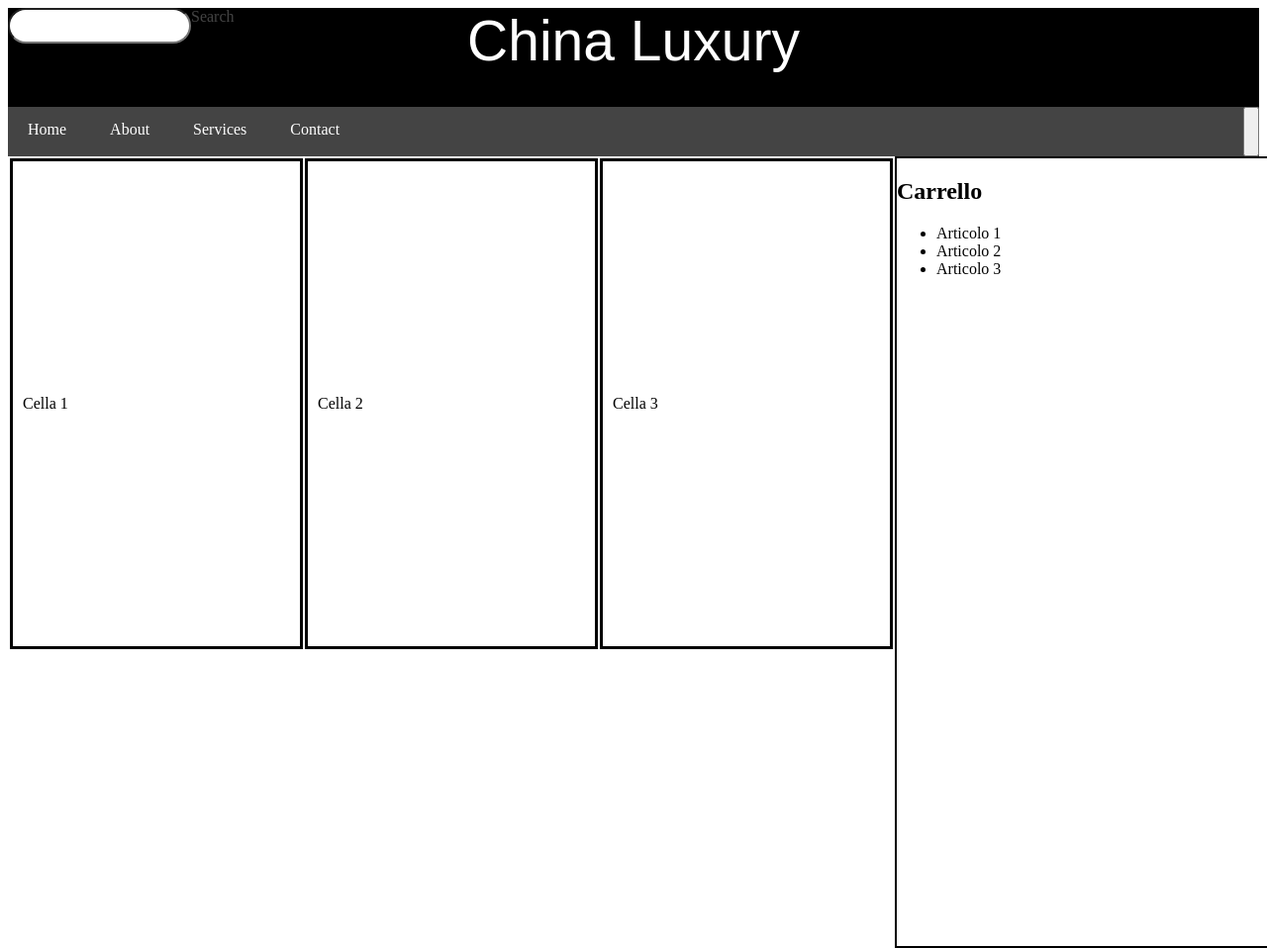
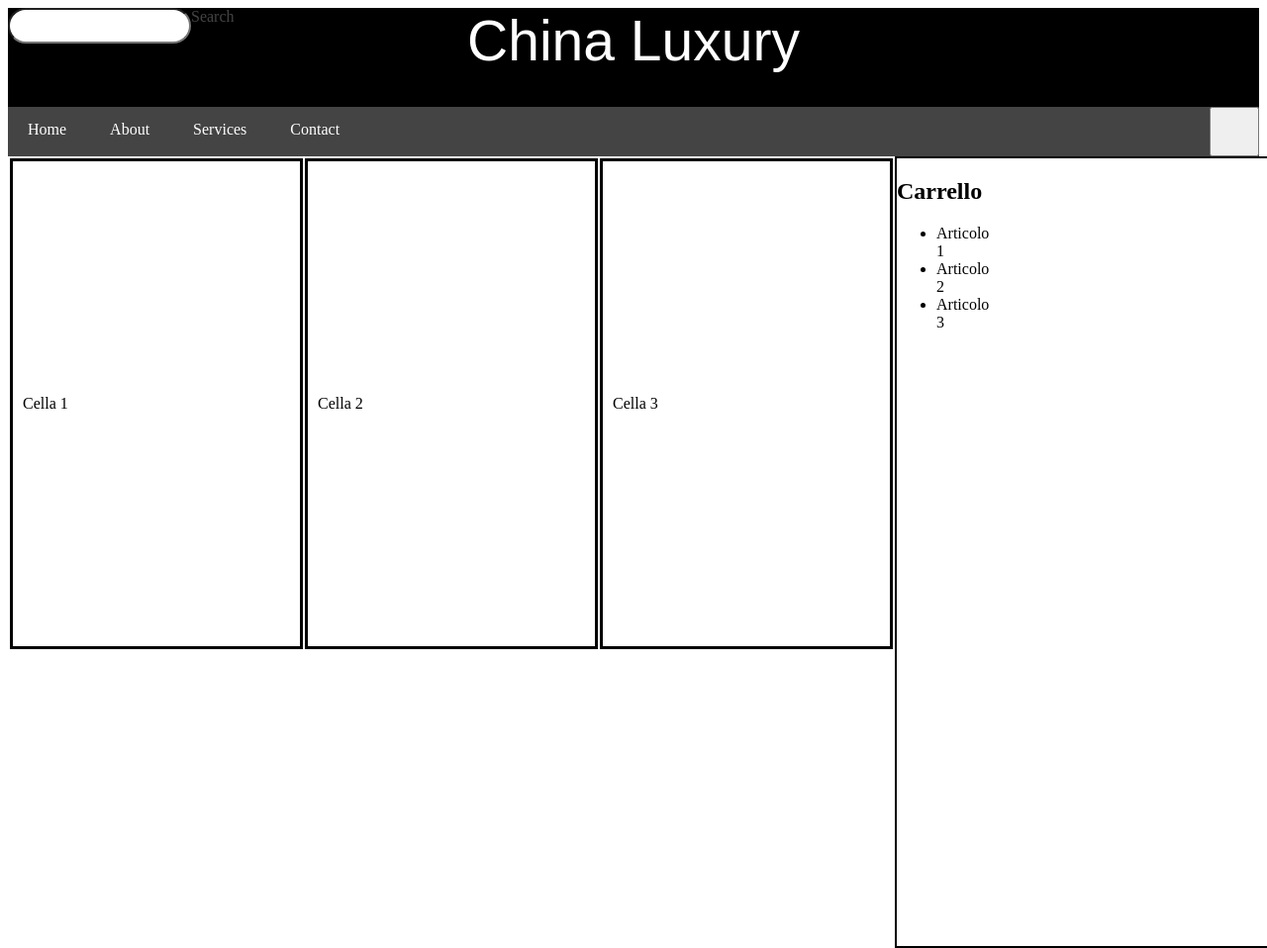
Before and after one commit to Cianolin/info-5E, a PHP site: page / in a window 1280 px wide. Shown: the whole page at 99% size. Run offline with PHP 8.4, Linux system fonts and the light colour scheme.

Commit message:
continuo sito

```diff
--- a/html/script.js
+++ b/html/script.js
@@ -16,8 +16,10 @@ button.addEventListener('click', function(){
         container2.style.gridTemplateColumns='70% 30%';
     }
 })
-cells.forEach(cell => {
-    const button = document.createElement('button');
-    button.textContent = 'Add to Cart';
-    cell.appendChild(button);
+  const listItems = document.querySelectorAll('li');
+
+  listItems.forEach(function(listItem) {
+    listItem.onmouseover = function() {
+      console.log('Ciao');
+    };
   });
--- a/html/style.css
+++ b/html/style.css
@@ -7,6 +7,7 @@ header {
 .container{
   display: flex;
   justify-content: center;
+  overflow-y: auto;
 }
 .name{
   position: absolute;
@@ -94,4 +95,10 @@ td:hover button {
 }*/
 .button{
   margin-left: auto;
+  width: 50px;
+  height: 50px;
 }
+li{
+  width: 50px;
+  cursor: pointer;
+}
```
